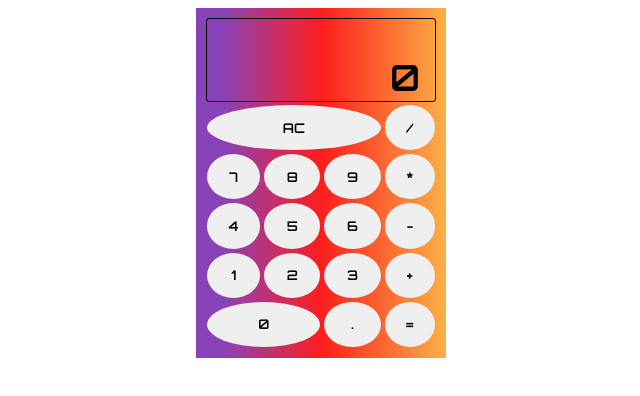
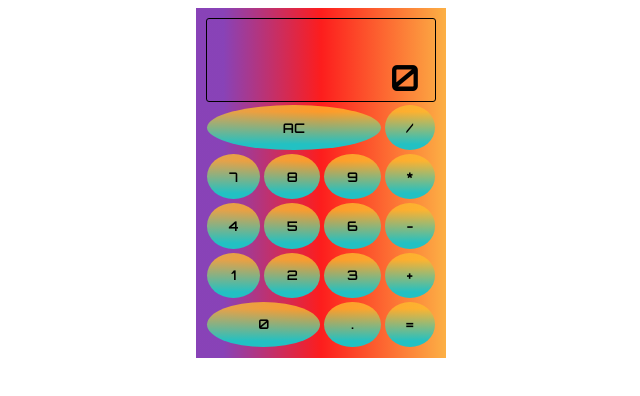
Before and after one commit to aynpat/javascript-calculator, a plain HTML site: page index.html in a window 1280 px wide. Both pictures are taken after a click on the button "AC". Shown: the whole page, without its empty margins (319-959 px from the left). Drawn offline with Linux system fonts and the light colour scheme.

Commit message:
added new style in buttons

```diff
--- a/index.html
+++ b/index.html
@@ -14,7 +14,7 @@
         <div class="container" >
             <table>
                 <tr>
-                    <td colspan="4" id="inputLabel" style="height: 80px;">0</td>
+                    <td colspan="4" id="inputVal" style="height: 80px;">0</td>
                 </tr>
                 <tr>
                     <td colspan="3"><button onclick="btnClick(this)" style="width: 100%;">AC</button></td>
--- a/main.js
+++ b/main.js
@@ -1,20 +1,20 @@
 
-let inputLabel = document.getElementById(`inputLabel`);
+let inputVal = document.getElementById(`inputVal`);
 
 function btnClick(obj){
-    let clck = obj.innerHTML;
-
-    if(clck == "="){
-        inputLabel.innerHTML = eval(inputLabel.innerHTML);
+    let clickVal = obj.innerHTML;
+    if(clickVal == "="){
+        inputVal.innerHTML = eval(inputVal.innerHTML)
     }
-    else if(clck == 'AC'){
-        inputLabel.innerHTML = "0";
+    else if(clickVal == "AC"){
+        inputVal.innerHTML = "0"
     }
     else{
-        if(inputLabel.innerHTML == '0'){
-            inputLabel.innerHTML = clck
-        }else{
-            inputLabel.innerHTML = inputLabel.innerHTML + clck
+        if(inputVal.innerHTML=="0"){
+            inputVal.innerHTML = clickVal;
+        }
+        else{
+            inputVal.innerHTML += clickVal;
         }
     }
 }
--- a/style.css
+++ b/style.css
@@ -18,8 +18,8 @@ table{
 
 
 }
-button{
-    width: 100%;
+/* button{
+
     height: 100%;
     border-radius: 50%;
     border-style: none;
@@ -27,8 +27,48 @@ button{
 button:hover{
     background: rgb(34,193,195);
     background: linear-gradient(0deg, rgba(34,193,195,1) 13%, rgba(253,187,45,0.7924175613496932) 87%);
-}
-tr #inputLabel{
+} */
+
+button {
+    position: relative;
+
+
+    height: 100%;
+    border-radius: 50%;
+    border-style: none;
+
+    background: rgb(34,193,195);
+    background: linear-gradient(0deg, rgba(34,193,195,1) 13%, rgba(253,187,45,0.7924175613496932) 85%);
+
+    width: 100%;
+    text-align: center;
+    -webkit-transition-duration: 0.4s; /* Safari */
+    transition-duration: 0.4s;
+    text-decoration: none;
+    overflow: hidden;
+    cursor: pointer;
+  }
+
+  button:after {
+    content: "";
+    background: #90EE90;
+    display: block;
+    position: absolute;
+    padding-top: 300%;
+    padding-left: 350%;
+    margin-left: -20px!important;
+    margin-top: -120%;
+    opacity: 0;
+    transition: all 0.8s
+  }
+
+ button:active:after {
+    padding: 0;
+    margin: 0;
+    opacity: 1;
+    transition: 0s
+  }
+tr #inputVal{
     vertical-align: bottom;
     text-align: right;
     padding-right: 15px;
```
